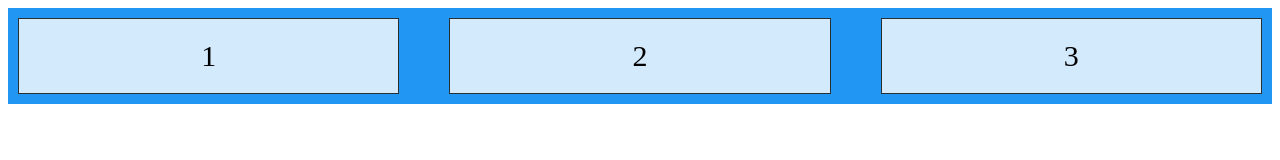
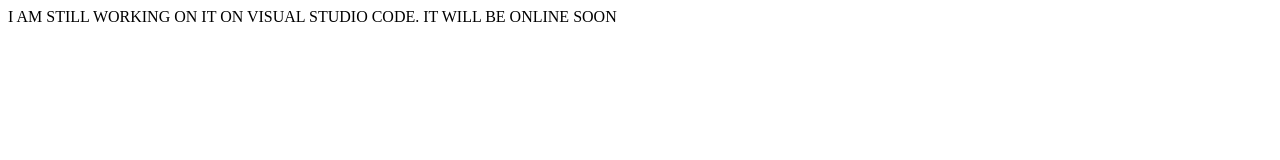
Before and after one commit to Aron-D/Afghanistyle.github.io, a plain HTML site: page index.html in a window 1280 px wide. Drawn offline with Linux system fonts and the light colour scheme.

Commit message:
Update index.html

```diff
--- a/index.html
+++ b/index.html
@@ -1,33 +1 @@
-<!DOCTYPE html>
-<html lang="en">
-<head>
-    <meta charset="UTF-8">
-    <meta name="viewport" content="width=device-width, initial-scale=1.0">
-    <title>Github</title>
-
-    <style>
-        .grid-container {
-          display: grid;
-          grid-column-gap: 50px;
-          grid-template-columns: auto auto auto;
-          background-color: #2196F3;
-          padding: 10px;
-        }
-
-        .grid-item {
-          background-color: rgba(255, 255, 255, 0.8);
-          border: 1px solid rgba(0, 0, 0, 0.8);
-          padding: 20px;
-          font-size: 30px;
-          text-align: center;
-        }
-        </style>
-
-</head>
-<body>
-    <div class="grid-container">
-        <div class="grid-item">1</div>
-        <div class="grid-item">2</div>
-        <div class="grid-item">3</div>
-</body>
-</html>
+I AM STILL WORKING ON IT ON VISUAL STUDIO CODE. IT WILL BE ONLINE SOON
```
